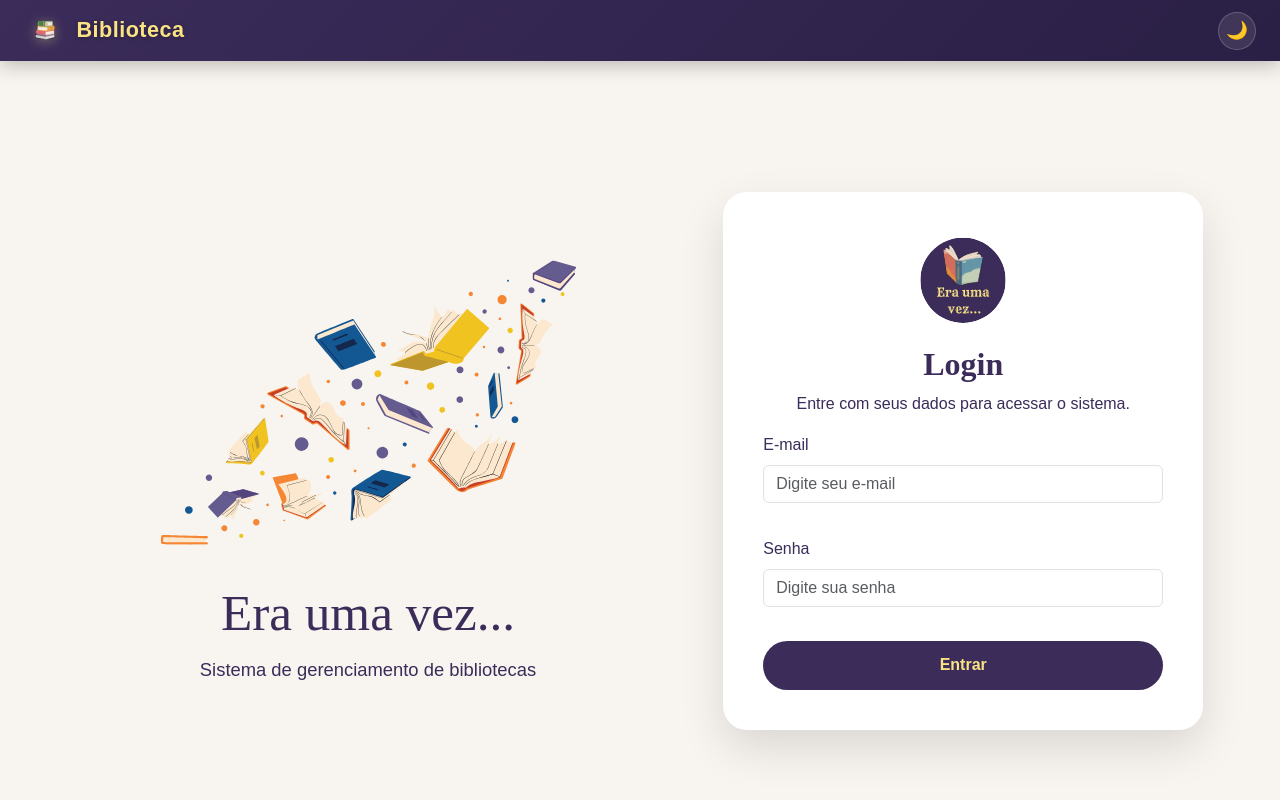
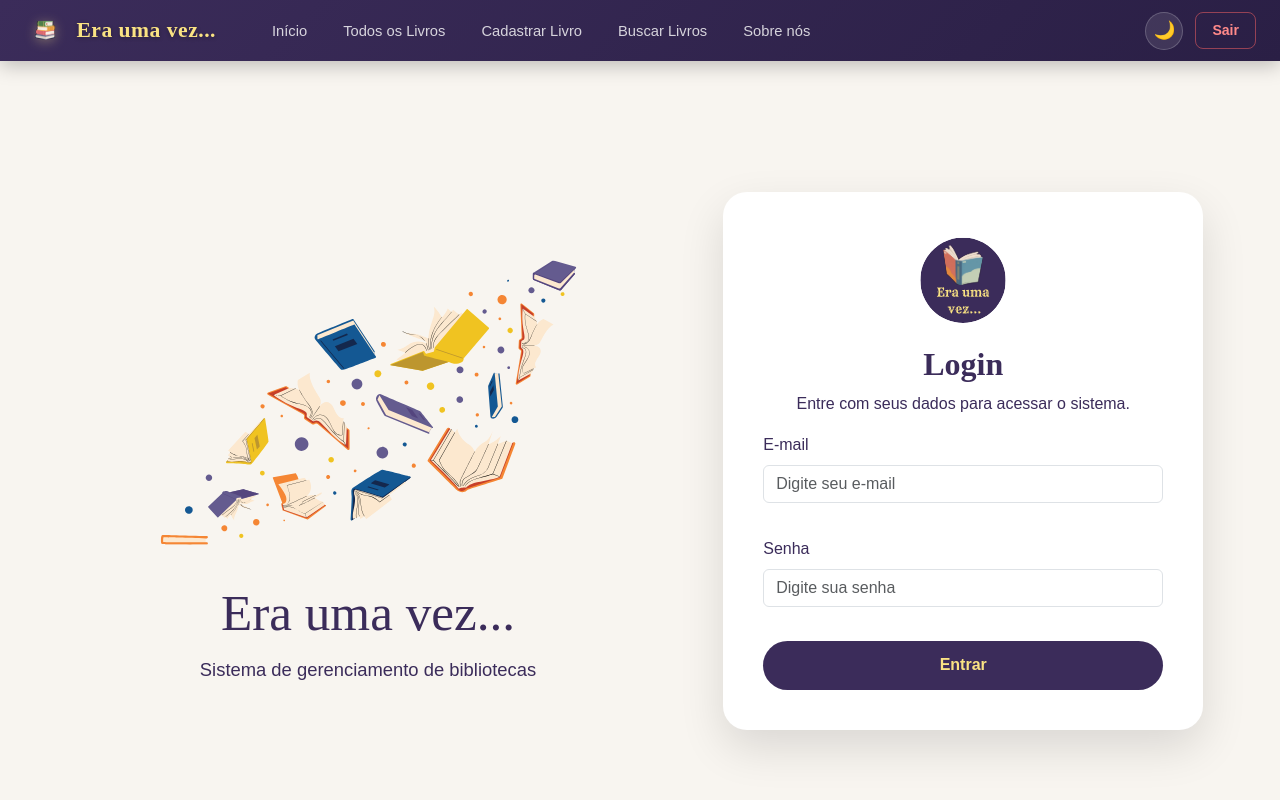
Before and after one commit to LeonamNgr/Trabalho-2-de-React-Grupo-1, a React (Vite) app: page /login in a window 1280 px wide. Shown: the top 800 px of the page. Built offline with nearby package versions, Linux system fonts and the light colour scheme; sample sign-in values are in the browser's storage; a web font is replaced by a local one.

Commit message:
ajustes: navbar

```diff
--- /dev/null
+++ b/src/components/Navbar/BrandLogo.jsx
@@ -0,0 +1,16 @@
+import { Link } from "react-router-dom";
+import pilhaLivros from "../../assets/imagens/pilha-livros.svg";
+import styles from "./Navbar.module.css";
+
+export default function BrandLogo({ isLogged }) {
+  return (
+    <Link className={styles.navbarBrand} to={!isLogged ? "/sobre" : "/home"}>
+      <img
+        src={pilhaLivros}
+        alt="Logo da Biblioteca"
+        className={styles.navbarLogo}
+      />
+      <span className={styles.navbarTitle}>Era uma vez...</span>
+    </Link>
+  );
+}
--- a/src/components/Navbar/Navbar.module.css
+++ b/src/components/Navbar/Navbar.module.css
@@ -6,7 +6,9 @@
   top: 0;
   z-index: 1000;
   backdrop-filter: blur(10px);
-  transition: background 0.4s ease, box-shadow 0.3s ease;
+  transition:
+    background 0.4s ease,
+    box-shadow 0.3s ease;
 }
 
 .navbarContainer {
@@ -25,7 +27,9 @@
   align-items: center;
   gap: 0.65rem;
   text-decoration: none;
-  transition: transform 0.3s ease, opacity 0.3s ease;
+  transition:
+    transform 0.3s ease,
+    opacity 0.3s ease;
 }
 
 .navbarBrand:hover {
@@ -39,7 +43,9 @@
   object-fit: contain;
   border-radius: 8px;
   filter: drop-shadow(0 2px 6px rgba(250, 227, 131, 0.35));
-  transition: filter 0.3s ease, transform 0.3s ease;
+  transition:
+    filter 0.3s ease,
+    transform 0.3s ease;
 }
 
 .navbarBrand:hover .navbarLogo {
@@ -53,6 +59,9 @@
   color: #fae383;
   letter-spacing: 0.5px;
   text-shadow: 0 1px 4px rgba(0, 0, 0, 0.3);
+  white-space: nowrap;
+  font-family: "Rye", serif;
+  padding-right: 1rem;
 }
 
 /* ---- Toggler ---- */
@@ -100,7 +109,9 @@
   font-weight: 500;
   text-decoration: none;
   border-radius: 6px;
-  transition: color 0.25s ease, background-color 0.25s ease;
+  transition:
+    color 0.25s ease,
+    background-color 0.25s ease;
   position: relative;
 }
 
@@ -148,7 +159,10 @@
   border-radius: 50%;
   font-size: 1.1rem;
   cursor: pointer;
-  transition: background 0.3s ease, border-color 0.3s ease, transform 0.3s ease;
+  transition:
+    background 0.3s ease,
+    border-color 0.3s ease,
+    transform 0.3s ease;
 }
 
 .themeToggle:hover {
@@ -175,7 +189,10 @@
   font-size: 0.88rem;
   outline: none;
   width: 170px;
-  transition: background 0.3s ease, border-color 0.3s ease, width 0.3s ease;
+  transition:
+    background 0.3s ease,
+    border-color 0.3s ease,
+    width 0.3s ease;
 }
 
 .searchInput::placeholder {
@@ -198,7 +215,9 @@
   font-size: 0.88rem;
   font-weight: 600;
   cursor: pointer;
-  transition: background 0.3s ease, color 0.3s ease;
+  transition:
+    background 0.3s ease,
+    color 0.3s ease;
 }
 
 .searchBtn:hover {
@@ -217,7 +236,10 @@
   font-size: 0.88rem;
   font-weight: 600;
   cursor: pointer;
-  transition: background 0.3s ease, color 0.3s ease, border-color 0.3s ease;
+  transition:
+    background 0.3s ease,
+    color 0.3s ease,
+    border-color 0.3s ease;
 }
 
 .logoutBtn:hover {
--- /dev/null
+++ b/src/components/Navbar/ThemeToggle.jsx
@@ -0,0 +1,18 @@
+import { useContext } from "react";
+import { ThemeContext } from "../../contexts/ThemeContext.jsx";
+import styles from "./Navbar.module.css";
+
+export default function ThemeToggle() {
+  const { theme, toggleTheme } = useContext(ThemeContext);
+
+  return (
+    <button
+      className={styles.themeToggle}
+      onClick={toggleTheme}
+      type="button"
+      title={theme === "light" ? "Ativar modo escuro" : "Ativar modo claro"}
+    >
+      {theme === "light" ? "🌙" : "☀️"}
+    </button>
+  );
+}
--- a/src/components/Navbar/index.jsx
+++ b/src/components/Navbar/index.jsx
@@ -1,143 +1,55 @@
 import { useContext } from "react";
-import {
-  Link,
-  useLocation,
-  useNavigate,
-} from "react-router-dom";
-
-import { ThemeContext } from "../../contexts/ThemeContext.jsx";
+import { Link, useLocation, useNavigate } from "react-router-dom";
 import { AuthContext } from "../../contexts/AuthContext.jsx";
 
-import pilhaLivros from "../../assets/imagens/pilha-livros.svg";
+import BrandLogo from "./BrandLogo";
+import ThemeToggle from "./ThemeToggle";
+import { navLinks } from "./navLinks";
 
 import styles from "./Navbar.module.css";
 
 export default function Navbar() {
-  const { theme, toggleTheme } = useContext(ThemeContext);
   const { logout, isLogged } = useContext(AuthContext);
-
   const navigate = useNavigate();
   const location = useLocation();
 
-  const estaEmRotaPublica =
-    location.pathname === "/" ||
-    location.pathname === "/login" ||
-    location.pathname === "/sobre";
-
-  function handleLogout() {
+  const handleLogout = () => {
     logout();
     navigate("/login", { replace: true });
-  }
+  };
 
-  /*
-    Navbar das páginas públicas:
-    Login e Sobre nós.e
-  */
-  if (estaEmRotaPublica) {
+  if (!isLogged) {
     return (
       <nav className={styles.navbar}>
         <div className={styles.navbarContainer}>
-          <Link
-            className={styles.navbarBrand}
-            to="/sobre"
-          >
-            <img
-              src={pilhaLivros}
-              alt="Logo da Biblioteca"
-              className={styles.navbarLogo}
-            />
-
-            <span className={styles.navbarTitle}>
-              Biblioteca
-            </span>
-          </Link>
-
+          <BrandLogo isLogged={isLogged} />
           <div className={styles.navActions}>
-            {location.pathname === "/sobre" && (
-              <Link
-                to="/login"
-                className={styles.navLink}
-              >
+            {location.pathname === "/sobre" ? (
+              <Link to="/login" className={styles.navLink}>
                 Voltar ao login
               </Link>
+            ) : (
+              <Link to="/sobre" className={styles.navLink}>
+                Sobre nós
+              </Link>
             )}
-
-            <button
-              className={styles.themeToggle}
-              onClick={toggleTheme}
-              type="button"
-              aria-label={
-                theme === "light"
-                  ? "Ativar modo escuro"
-                  : "Ativar modo claro"
-              }
-              title={
-                theme === "light"
-                  ? "Ativar modo escuro"
-                  : "Ativar modo claro"
-              }
-            >
-              {theme === "light" ? "🌙" : "☀️"}
-            </button>
+            <ThemeToggle />
           </div>
         </div>
       </nav>
     );
   }
 
-  if (isLogged !== true) {
-    return null;
-  }
-
-  const navLinks = [
-    {
-      id: 1,
-      label: "Início",
-      path: "/home",
-    },
-    {
-      id: 2,
-      label: "Todos os Livros",
-      path: "/livros",
-    },
-    {
-      id: 3,
-      label: "Cadastrar Livro",
-      path: "/livros/adicionar",
-    },
-    {
-      id: 4,
-      label: "Buscar Livros",
-      path: "/livros/buscar",
-    },
-  ];
-
   return (
     <nav className={styles.navbar}>
       <div className={styles.navbarContainer}>
-        <Link
-          className={styles.navbarBrand}
-          to="/home"
-        >
-          <img
-            src={pilhaLivros}
-            alt="Logo da Biblioteca"
-            className={styles.navbarLogo}
-          />
-
-          <span className={styles.navbarTitle}>
-            Biblioteca
-          </span>
-        </Link>
+        <BrandLogo isLogged={isLogged} />
 
         <button
           className={styles.navbarToggler}
           type="button"
           data-bs-toggle="collapse"
           data-bs-target="#navbarCollapse"
-          aria-controls="navbarCollapse"
-          aria-expanded="false"
-          aria-label="Abrir ou fechar menu"
         >
           <span className="navbar-toggler-icon"></span>
         </button>
@@ -148,14 +60,8 @@ export default function Navbar() {
         >
           <ul className={styles.navLinks}>
             {navLinks.map((link) => (
-              <li
-                className={styles.navItem}
-                key={link.id}
-              >
-                <Link
-                  className={styles.navLink}
-                  to={link.path}
-                >
+              <li className={styles.navItem} key={link.id}>
+                <Link className={styles.navLink} to={link.path}>
                   {link.label}
                 </Link>
               </li>
@@ -163,29 +69,11 @@ export default function Navbar() {
           </ul>
 
           <div className={styles.navActions}>
-            <button
-              className={styles.themeToggle}
-              onClick={toggleTheme}
-              type="button"
-              aria-label={
-                theme === "light"
-                  ? "Ativar modo escuro"
-                  : "Ativar modo claro"
-              }
-              title={
-                theme === "light"
-                  ? "Ativar modo escuro"
-                  : "Ativar modo claro"
-              }
-            >
-              {theme === "light" ? "🌙" : "☀️"}
-            </button>
-
+            <ThemeToggle />
             <button
               className={styles.logoutBtn}
               onClick={handleLogout}
               type="button"
-              title="Sair da conta"
             >
               Sair
             </button>
--- /dev/null
+++ b/src/components/Navbar/navLinks.js
@@ -0,0 +1,7 @@
+export const navLinks = [
+  { id: 1, label: "Início", path: "/home" },
+  { id: 2, label: "Todos os Livros", path: "/livros" },
+  { id: 3, label: "Cadastrar Livro", path: "/livros/adicionar" },
+  { id: 4, label: "Buscar Livros", path: "/livros/buscar" },
+  { id: 5, label: "Sobre nós", path: "/sobre" },
+];
--- a/src/contexts/AuthContext.jsx
+++ b/src/contexts/AuthContext.jsx
@@ -1,5 +1,4 @@
-import { createContext } from "react";
-import { useState } from "react";
+import { createContext, useState } from "react";
 import api from "../service/api";
 
 // eslint-disable-next-line react-refresh/only-export-components
@@ -7,20 +6,23 @@ export const AuthContext = createContext();
 
 export const AuthProvider = ({ children }) => {
   const [error, setError] = useState("");
-  const [isLogged, setIsLogged] = useState(!!localStorage.getItem("token"));
+  const [token, setToken] = useState(localStorage.getItem("token"));
+  const isLogged = !!token;
 
   const login = async (email, senha) => {
     try {
       const response = await api.post("/auth/autenticar", { email, senha });
-      const token = response.data.token;
-      localStorage.setItem("token", token);
-      setIsLogged(true);
+      const newToken = response.data.token;
+
+      localStorage.setItem("token", newToken);
+      setToken(newToken);
       setError("");
+
       return true;
     } catch (err) {
-      if (err.response && err.response.data && err.response.data.erros) {
+      if (err.response?.data?.erros) {
         setError(err.response.data.erros[0]);
-      } else if (err.response && err.response.status === 403) {
+      } else if (err.response?.status === 403) {
         setError("Usuário ou senha inválidos.");
       } else {
         setError("Ocorreu um erro ao tentar fazer login.");
@@ -31,11 +33,11 @@ export const AuthProvider = ({ children }) => {
 
   const logout = () => {
     localStorage.removeItem("token");
-    setIsLogged(false);
+    setToken(null);
   };
 
   return (
-    <AuthContext.Provider value={{ login, logout, error, isLogged }}>
+    <AuthContext.Provider value={{ login, logout, error, isLogged, token }}>
       {children}
     </AuthContext.Provider>
   );
```
